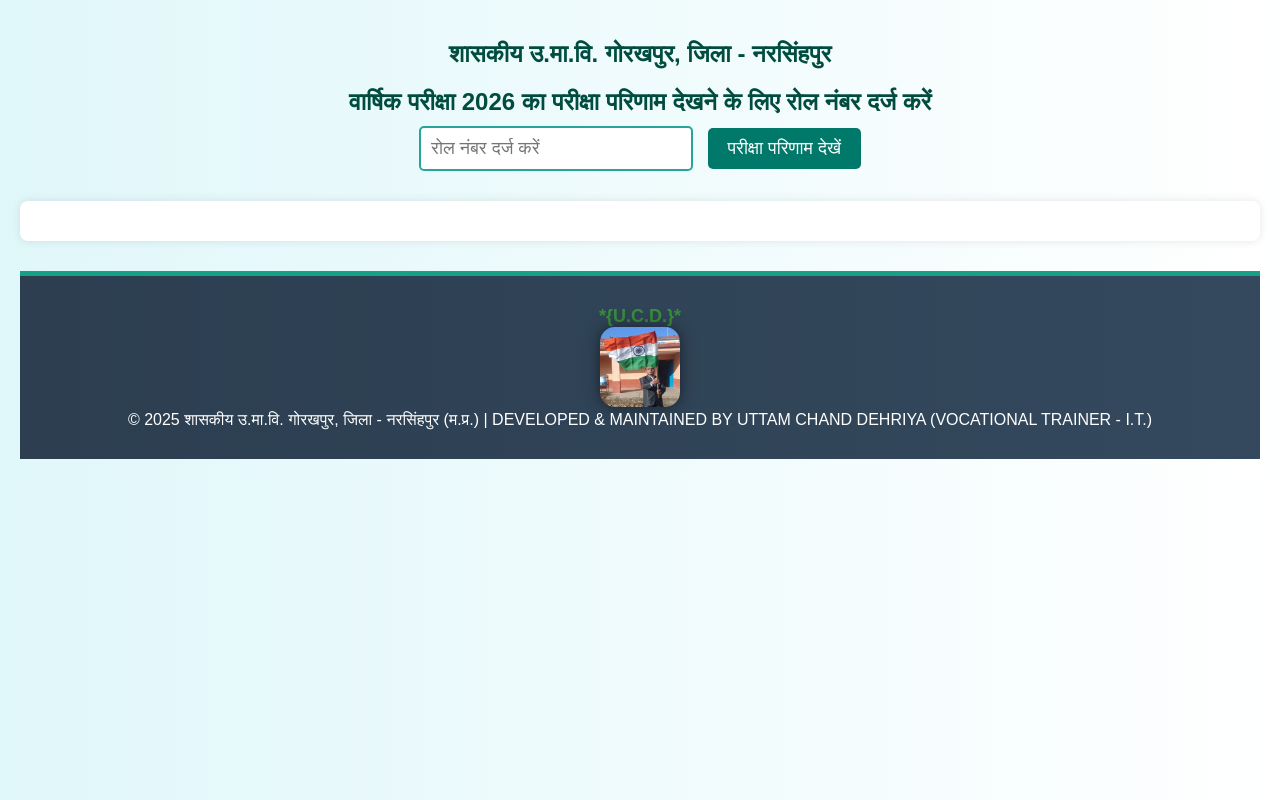
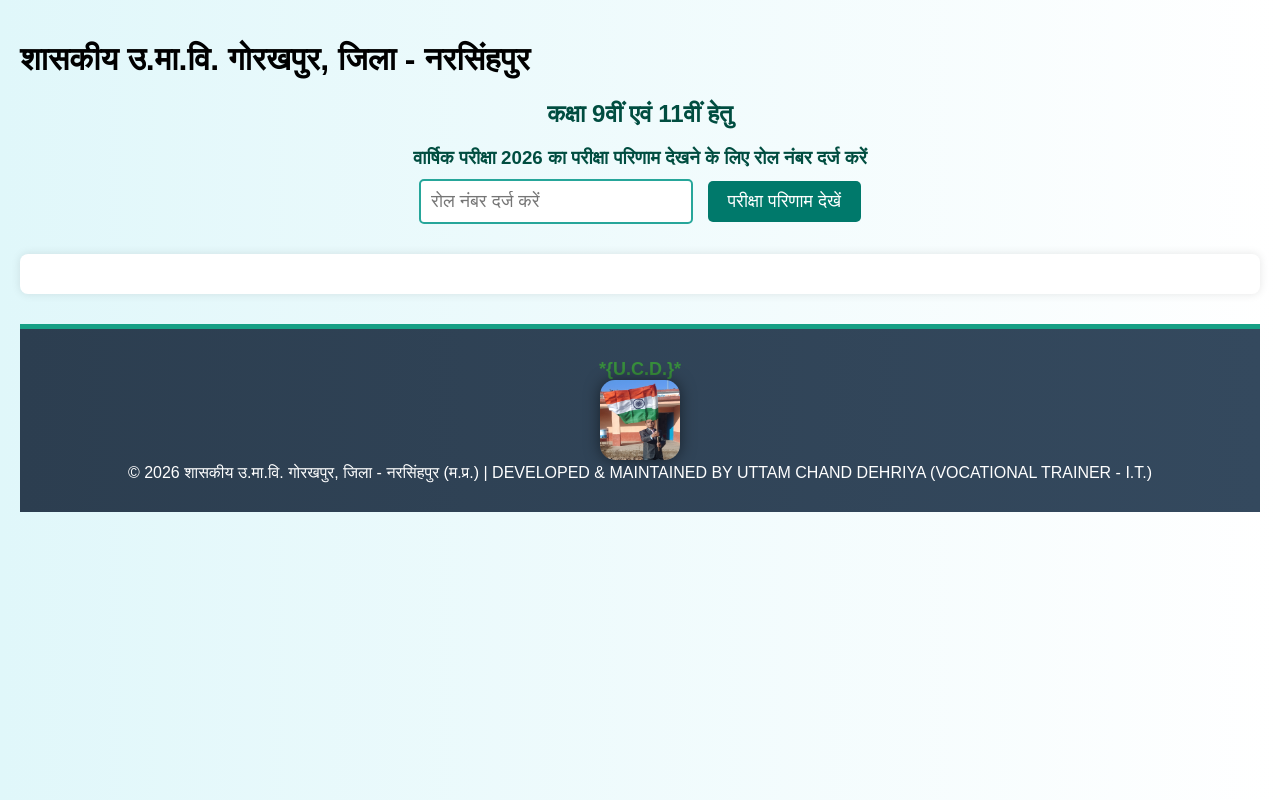
Before and after one commit to utmchand/All_Result_2025, a plain HTML site: page index.html in a window 1280 px wide. Drawn offline with Linux system fonts and the light colour scheme.

Commit message:
Update For Annual Result 2025

```diff
--- a/index.html
+++ b/index.html
@@ -122,8 +122,9 @@
   </style>
 </head>
 <body>
-  <h2>शासकीय उ.मा.वि. गोरखपुर, जिला - नरसिंहपुर</h2>
-  <h2>वार्षिक परीक्षा 2026 का परीक्षा परिणाम देखने के लिए रोल नंबर दर्ज करें</h2>
+  <h1>शासकीय उ.मा.वि. गोरखपुर, जिला - नरसिंहपुर</h1>
+  <h2>कक्षा 9वीं एवं 11वीं हेतु</h2>
+  <h3>वार्षिक परीक्षा 2026 का परीक्षा परिणाम देखने के लिए रोल नंबर दर्ज करें</h3>
   <div id="inputSection">
     <input type="text" id="rollInput" placeholder="रोल नंबर दर्ज करें">
     <button onclick="getResult()">परीक्षा परिणाम देखें</button>
@@ -389,7 +390,7 @@
        style="width:80px; height:80px; border-radius:15px; box-shadow:0px 0px 15px rgba(0,0,0,0.5); transition:0.3s;"
        onmouseover="this.style.transform='rotate(5deg) scale(1.05)';"
        onmouseout="this.style.transform='scale(1)';"> <br>
-       © 2025 शासकीय उ.मा.वि. गोरखपुर, जिला - नरसिंहपुर (म.प्र.) | DEVELOPED & MAINTAINED BY UTTAM CHAND DEHRIYA (VOCATIONAL TRAINER - I.T.)
+       © 2026 शासकीय उ.मा.वि. गोरखपुर, जिला - नरसिंहपुर (म.प्र.) | DEVELOPED & MAINTAINED BY UTTAM CHAND DEHRIYA (VOCATIONAL TRAINER - I.T.)
 </footer>
 
 </body>
```
